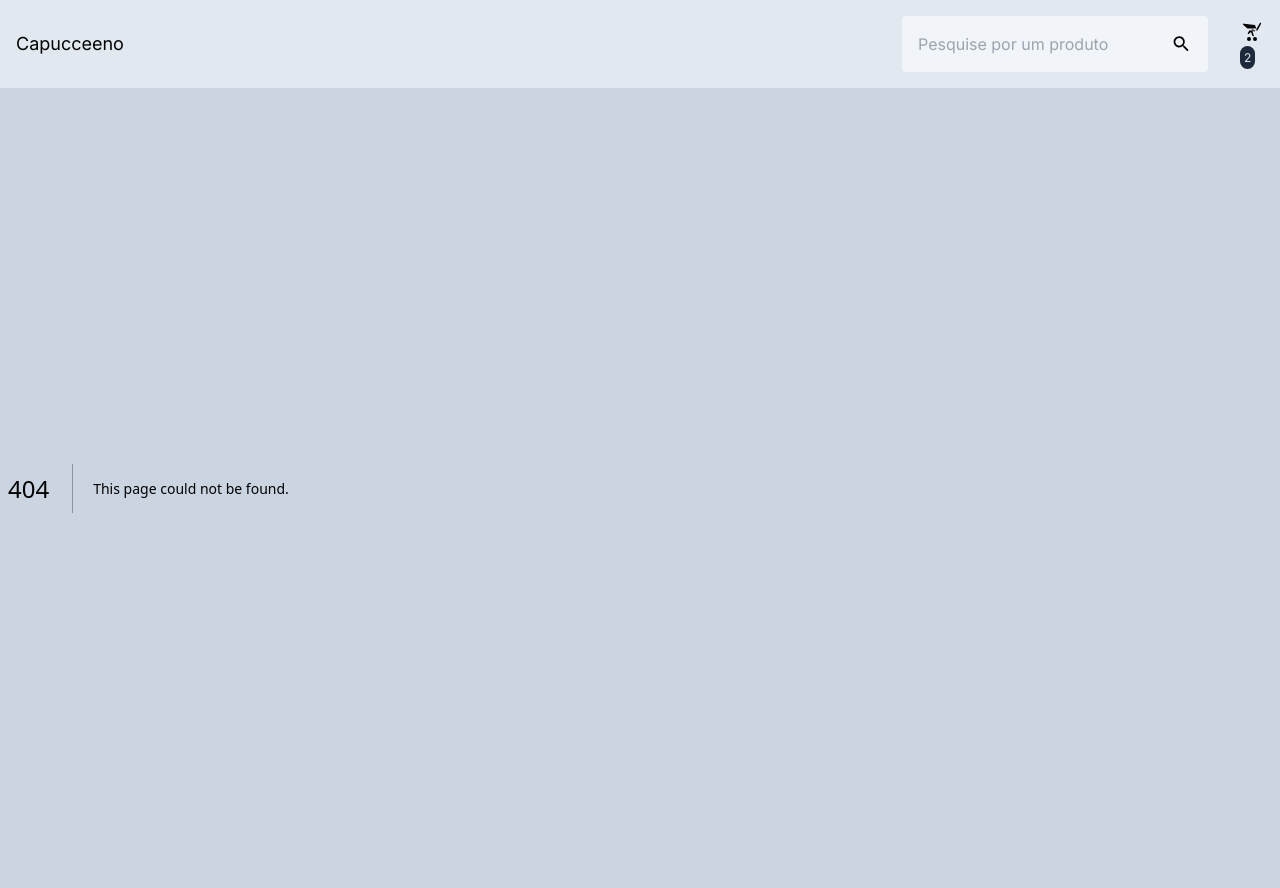
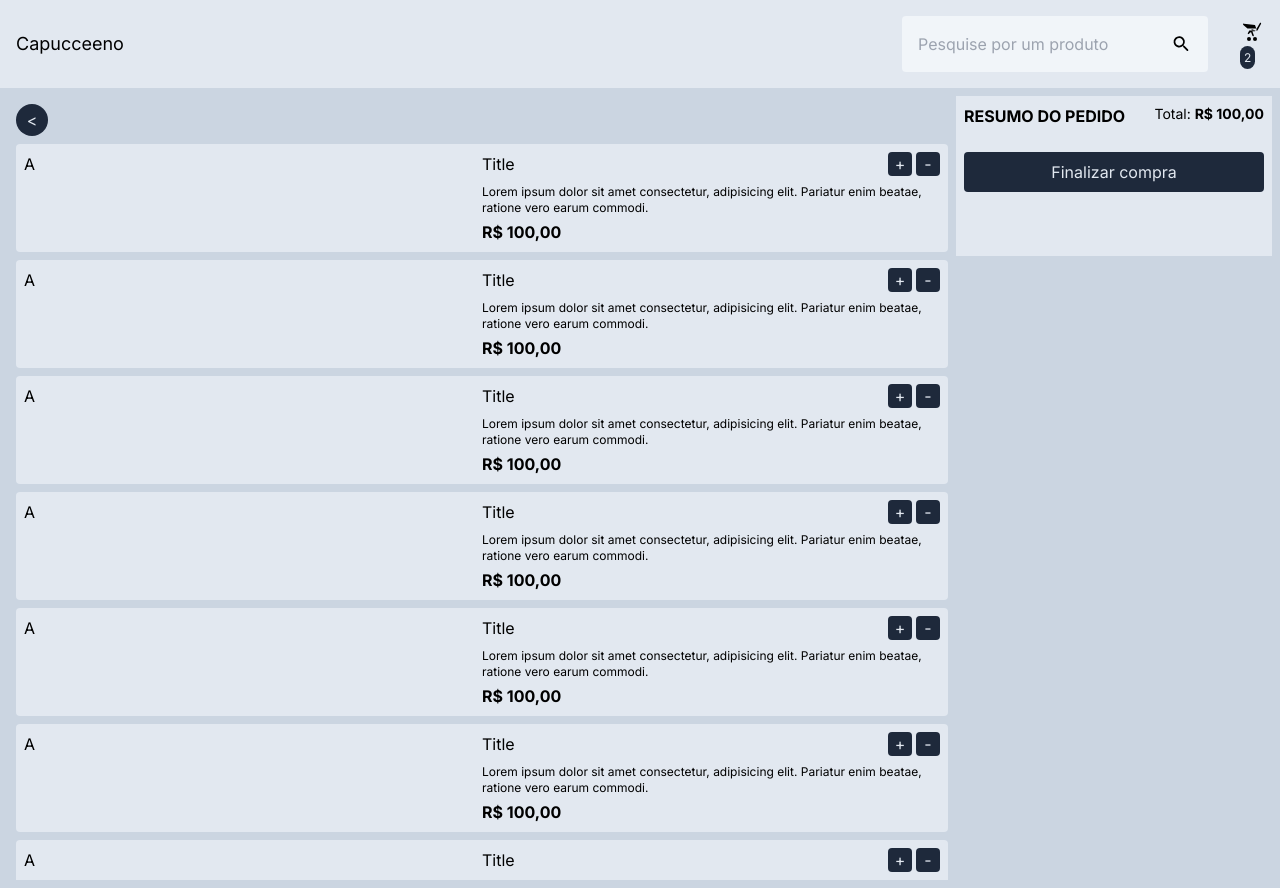
Before and after one commit to thigazzz/curseeduca-challenge, a Next.js app in the folder front/: page /cart in a window 1280 px wide. Before the commit this address had no page. Built offline with nearby package versions, Linux system fonts and the light colour scheme.

Commit message:
feat: shop cart page

```diff
--- /dev/null
+++ b/front/app/cart/CartProductCard.tsx
@@ -0,0 +1,20 @@
+export default function CartProductCard() {
+    return (
+        <div className="w-full flex mb-2 p-2 bg-slate-200 rounded">
+            <div className="w-1/2">
+                A
+            </div>
+            <div className="w-1/2">
+                <div className="w-full flex justify-between mb-2">
+                    <span className="text-md md:text-base">Title</span>
+                    <div className="flex">
+                        <button className="text-md w-6 h-6 rounded bg-slate-800 text-slate-200 text-center mr-1">+</button>
+                        <button className="text-md w-6 h-6 rounded bg-slate-800 text-slate-200 text-center">-</button>
+                    </div>
+                </div>
+                <p className="text-xs mb-1">Lorem ipsum dolor sit amet consectetur, adipisicing elit. Pariatur enim beatae, ratione vero earum commodi.</p>
+                <span className="font-bold text-sm md:text-base">R$ 100,00</span>
+            </div>
+        </div>
+    )
+}
--- /dev/null
+++ b/front/app/cart/page.tsx
@@ -0,0 +1,35 @@
+'use client'
+
+import { useRouter } from "next/navigation"
+import CartProductCard from "./CartProductCard";
+
+export default function Cart() {
+    const router = useRouter()
+
+    const handleBackToHome = () => router.replace('/')
+
+    return (
+        <div className="w-full h-full flex flex-col sm:flex-row">
+            <div className="h-2/4 sm:h-full w-full sm:w-3/4 p-2 mb-4 overflow-y-scroll">
+                <button onClick={handleBackToHome} className="mb-2 w-8 h-8 bg-slate-800 text-slate-200 rounded-full">{'<'}</button>
+                <CartProductCard/>
+                <CartProductCard/>
+                <CartProductCard/>
+                <CartProductCard/>
+                <CartProductCard/>
+                <CartProductCard/>
+                <CartProductCard/>
+                <CartProductCard/>
+                <CartProductCard/>
+                <CartProductCard/>
+            </div>
+            <div className="w-full sm:w-1/4 sm:h-40 bg-slate-200 p-2 flex flex-col">
+                <div className="w-full flex justify-between">
+                    <span className="text-md font-bold mb-6">RESUMO DO PEDIDO</span>
+                    <span className="text-sm">Total: <strong>R$ 100,00</strong></span>
+                </div>
+                <button className="w-full p-2 bg-slate-800 text-slate-200 rounded">Finalizar compra</button>
+            </div>
+        </div>
+    )
+}
--- a/front/app/components/ShopCart.tsx
+++ b/front/app/components/ShopCart.tsx
@@ -1,7 +1,17 @@
+'use client'
+
+import { useRouter } from "next/navigation"
+
 export default function ShopCart() {
+    const router = useRouter()
     const amountOfProducts = 2
+
+    const handleOpenCartPage = () => {
+        router.replace('/cart')
+    }
+
     return (
-        <div className="cursor-pointer">
+        <div onClick={handleOpenCartPage} className="cursor-pointer" >
             <svg xmlns="http://www.w3.org/2000/svg" viewBox="0 0 24 24" width="24" height="24">
                 <path d="M0 0h24v24H0z" fill="none"/>
                 <path d="M15.5 10.5h2l3.59-6.83c.16-.31.03-.69-.29-.87-.31-.16-.69-.03-.87.29L16.4 9.07 15 5.01 3.92 3.64c-.32-.08-.67.09-.82.4-.15.31-.06.68.25.85L7.5 8.5h8c.55 0 1 .45 1 1s-.45 1-1 1H9.27l-1.46 2.72c-.16.31-.03.69.29.87.31.16.69.03.87-.29L11 11.93l1.4 3.89c.1.28.37.47.67.47.14 0 .28-.04.4-.12.36-.19.51-.65.32-1.01l-1.41-3.93h2.58c.28 0 .5-.22.5-.5s-.22-.5-.5-.5h-3c-.28 0-.5-.22-.5-.5s.22-.5.5-.5z"/>
```
